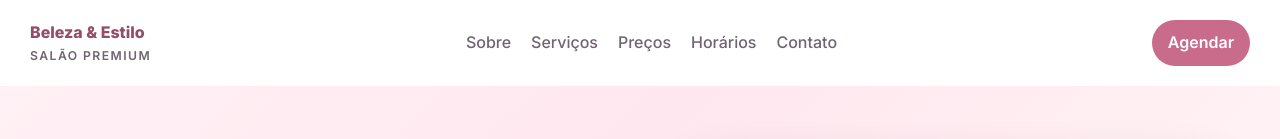
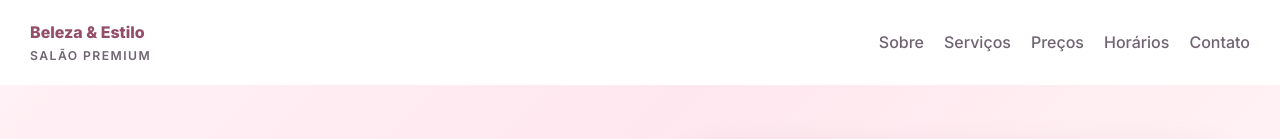
Before and after one commit to MiguelFabris/SalaoBeleza, a plain HTML site: page SalaoBeleza/index.html in a window 1280 px wide. Shown: the top 139 px of the page. Drawn offline with Linux system fonts and the light colour scheme; grey boxes are pictures that could not be loaded.

Commit message:
Finalizando ajustes

```diff
--- a/SalaoBeleza/index.html
+++ b/SalaoBeleza/index.html
@@ -30,9 +30,6 @@
             <a href="#precos">Preços</a>
             <a href="#horarios">Horários</a>
             <a href="#contato">Contato</a>
-          </div>
-          <a class="nav-cta" href="https://wa.me/5511999999999" target="_blank" rel="noreferrer">Agendar</a>
-        </div>
       </nav>
 
       <div class="hero-content" id="home">
```
